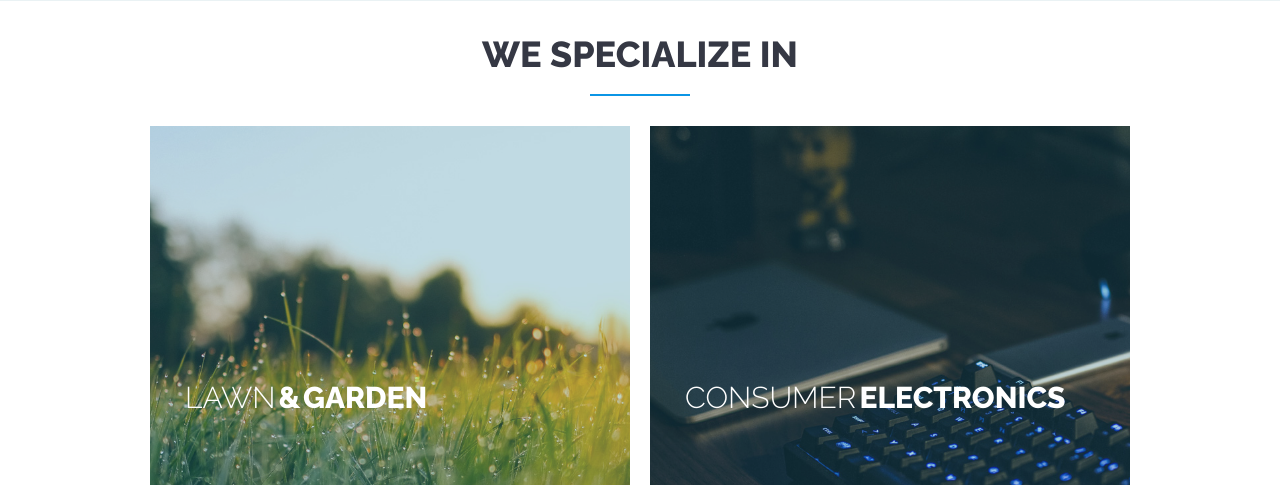
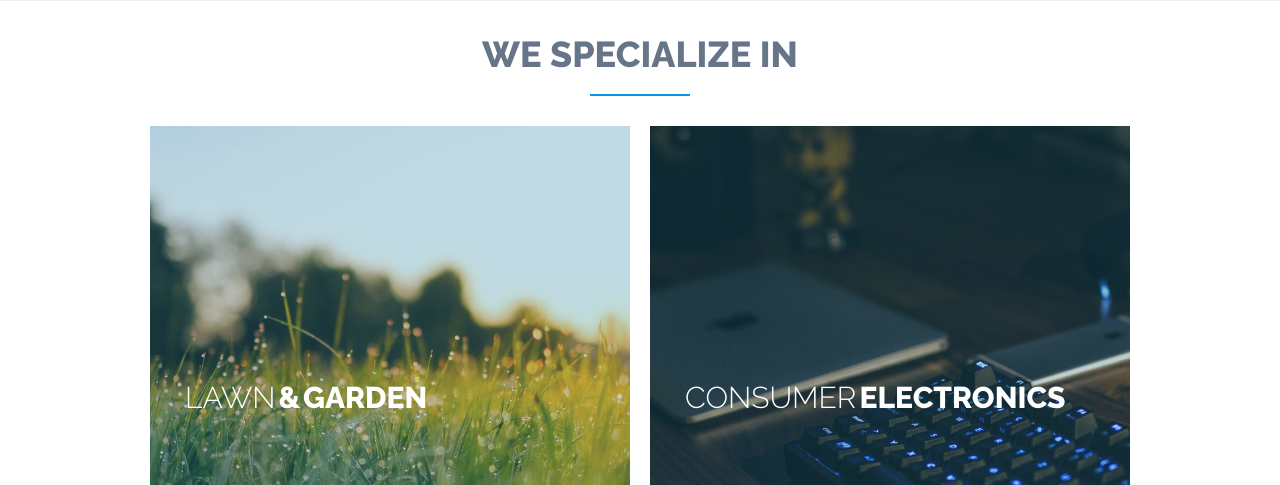
Before and after one commit to Exogenist/Jupiter-Marketing-Website, a PHP site: page / in a window 1280 px wide. Shown: the part 2355-2840 px from the top of the page. Run offline with PHP 8.4, Linux system fonts and the light colour scheme; some libraries are stand-ins or nearby versions.

Commit message:
update css

```diff
--- a/main.css
+++ b/main.css
@@ -493,7 +493,7 @@ body {
 /*    padding-bottom: 90px;*/
 }
 .sect-5-adj {
-    color: #353844;
+    color: #677589;
     text-transform: uppercase;
     font-weight: 800;
 
```
